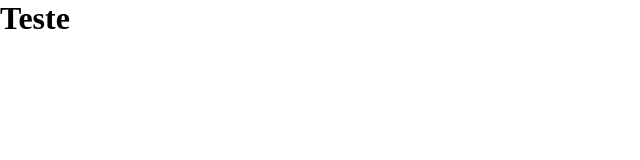
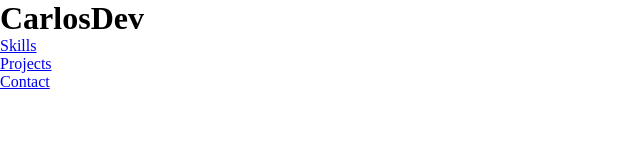
Before and after one commit to carlosdevuser/carlosdevuser.github.io, a plain HTML site: page index.html in a window 1280 px wide. Shown: the whole page, without its empty margins (0-640 px from the left). Drawn offline with Linux system fonts and the light colour scheme.

Commit message:
Update index.html

```diff
--- a/index.html
+++ b/index.html
@@ -9,7 +9,14 @@
 <body>
 
 <header>
-	<h1>Teste</h1>
+	<h1>Carlos<span>Dev</span></h1>
+	<nav>
+		<ul>
+			<li><a href="#">Skills</a></li>
+			<li><a href="#">Projects</a></li>
+			<li><a href="#">Contact</a></li>
+		</ul>
+	</nav>
 </header>
 
 <script src="js/index.js"></script>
```
